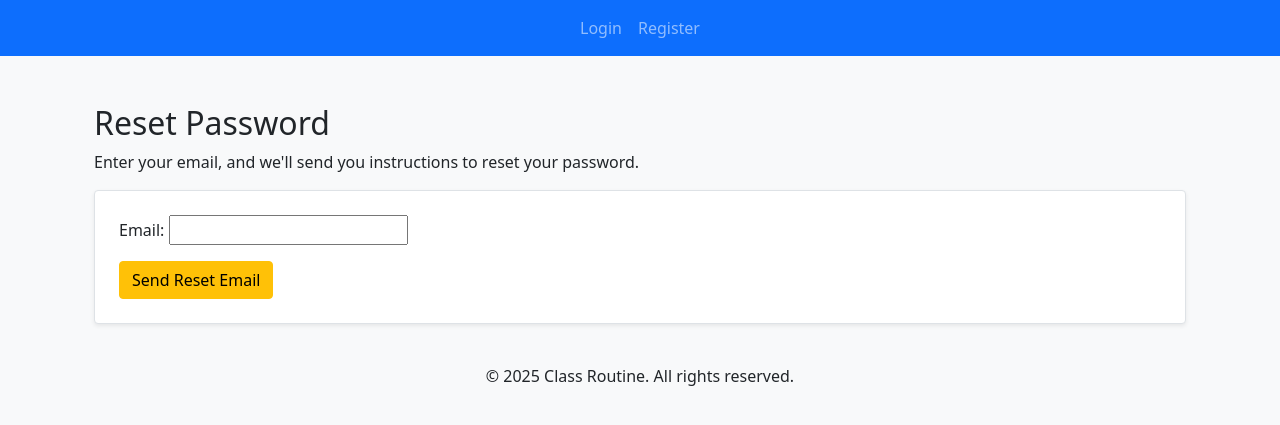
After one commit to Rimi-351/weblab_routine_mgt, a Django app: page /courses/password_reset/ in a window 1280 px wide. The commit adds this page. Shown: the top 425 px of the page. Run offline with Django 5.2, Linux system fonts and the light colour scheme.

Commit message:
password reset

```diff
--- a/Routine/Routine_Mgt/courses/urls.py
+++ b/Routine/Routine_Mgt/courses/urls.py
@@ -1,9 +1,32 @@
 from django.urls import path
 from . import views
+from django.contrib.auth import views as auth_views
+
 
 urlpatterns = [
     path('add/', views.add_course, name='add_course'),
+
     path('register/', views.register, name='register'),
     path('login/', views.user_login, name='login'),
     path('logout/', views.user_logout, name='logout'),
+    path(
+        'password_reset/', auth_views.PasswordResetView.as_view(template_name='courses/password_reset.html'),
+        name='password_reset'
+    ),
+
+    path(
+        'password_reset_done/',  auth_views.PasswordResetDoneView.as_view(template_name='courses/password_reset_done.html'),
+        name='password_reset_done'
+    ),
+
+    path(
+        'password_reset_confirm/<uidb64>/<token>/', auth_views.PasswordResetConfirmView.as_view(template_name='courses/password_reset_confirm.html'),
+        name='password_reset_confirm'
+    ),
+
+    path(
+        'password_reset_complete/', auth_views.PasswordResetCompleteView.as_view(template_name='courses/password_reset_complete.html'),
+        name='password_reset_complete'
+    ),
+
 ]
--- a/Routine/Routine_Mgt/templates/courses/login.html
+++ b/Routine/Routine_Mgt/templates/courses/login.html
@@ -9,6 +9,8 @@
 {{ form.as_p }}
 <button type="submit" class="btn btn-primary w-100">Login</button>
 </form>
-<p class="mt-3">Don't have an account? <a href="{% url 'register' %}">Register</a></p>
+{% comment %} <p class="mt-3">Don't have an account? <a href="{% url 'register' %}">Register</a></p> {% endcomment %}
+<p class="mt-3"> <a href="{% url 'register' %}">Forgot Your Password</a></p>
+<a href="{% url 'register' %}" class="btn btn-success mb-3">Create New Account</a>
 </div>
 {% endblock %}
--- /dev/null
+++ b/Routine/Routine_Mgt/templates/courses/password_reset.html
@@ -0,0 +1,14 @@
+{% extends "courses/base.html" %}
+{% block title %}Reset Password{% endblock %}
+
+{% block content %}
+<div class="container mt-5">
+    <h2>Reset Password</h2>
+    <p>Enter your email, and we'll send you instructions to reset your password.</p>
+    <form method="post" class="p-4 border rounded bg-white shadow-sm">
+        {% csrf_token %}
+        {{ form.as_p }}
+        <button type="submit" class="btn btn-warning">Send Reset Email</button>
+    </form>
+</div>
+{% endblock %}
```
Also changed, not shown: Routine/Routine_Mgt/Routine_Mgt/settings.py (+7 -0 lines), Routine/Routine_Mgt/courses/forms.py (+11 -0 lines), Routine/Routine_Mgt/courses/views.py (+4 -3 lines), Routine/Routine_Mgt/templates/courses/password_reset_complete.html (added, +11 -0 lines), Routine/Routine_Mgt/templates/courses/password_reset_confirm.html (added, +13 -0 lines), Routine/Routine_Mgt/templates/courses/password_reset_done.html (added, +11 -0 lines), Routine/Routine_Mgt/db.sqlite3.
